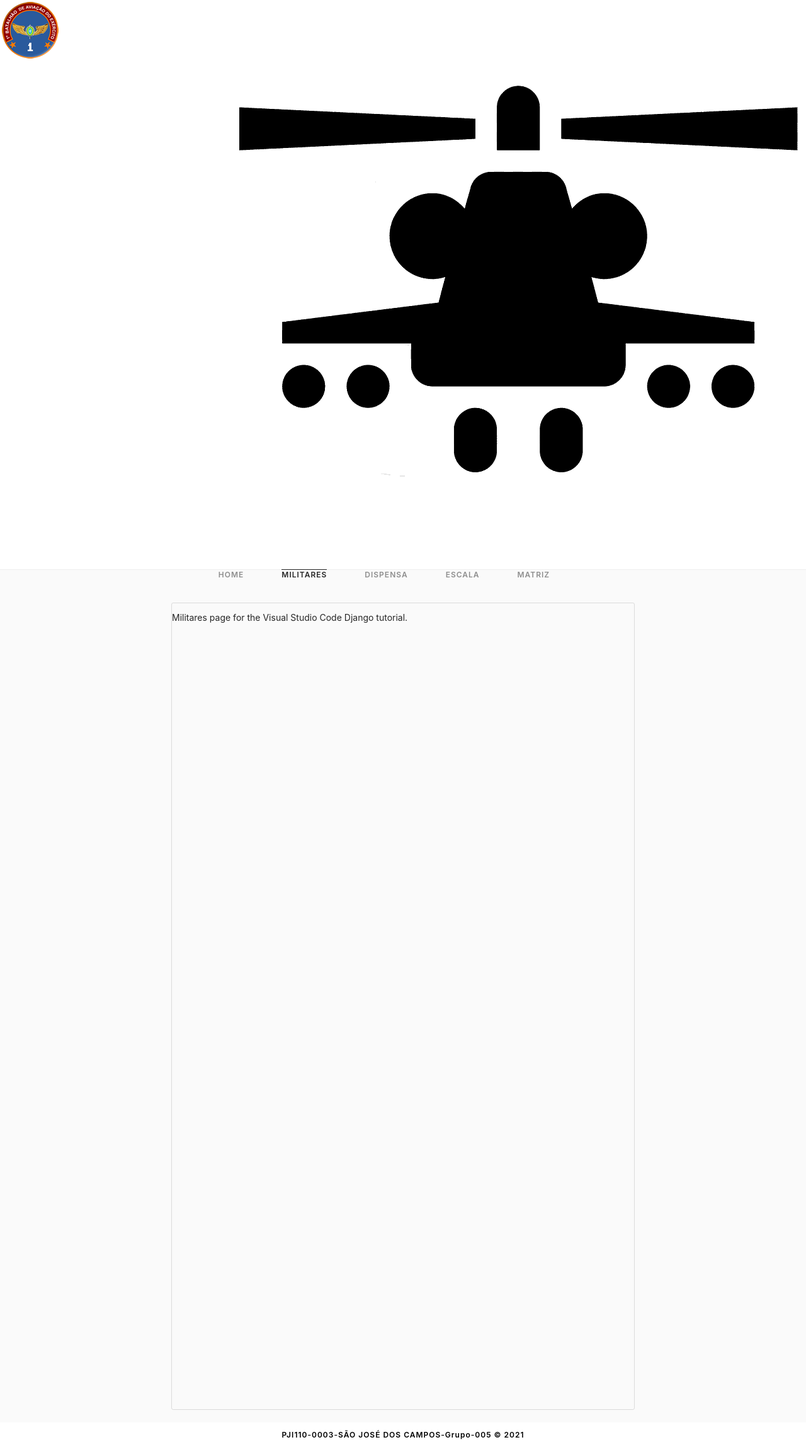
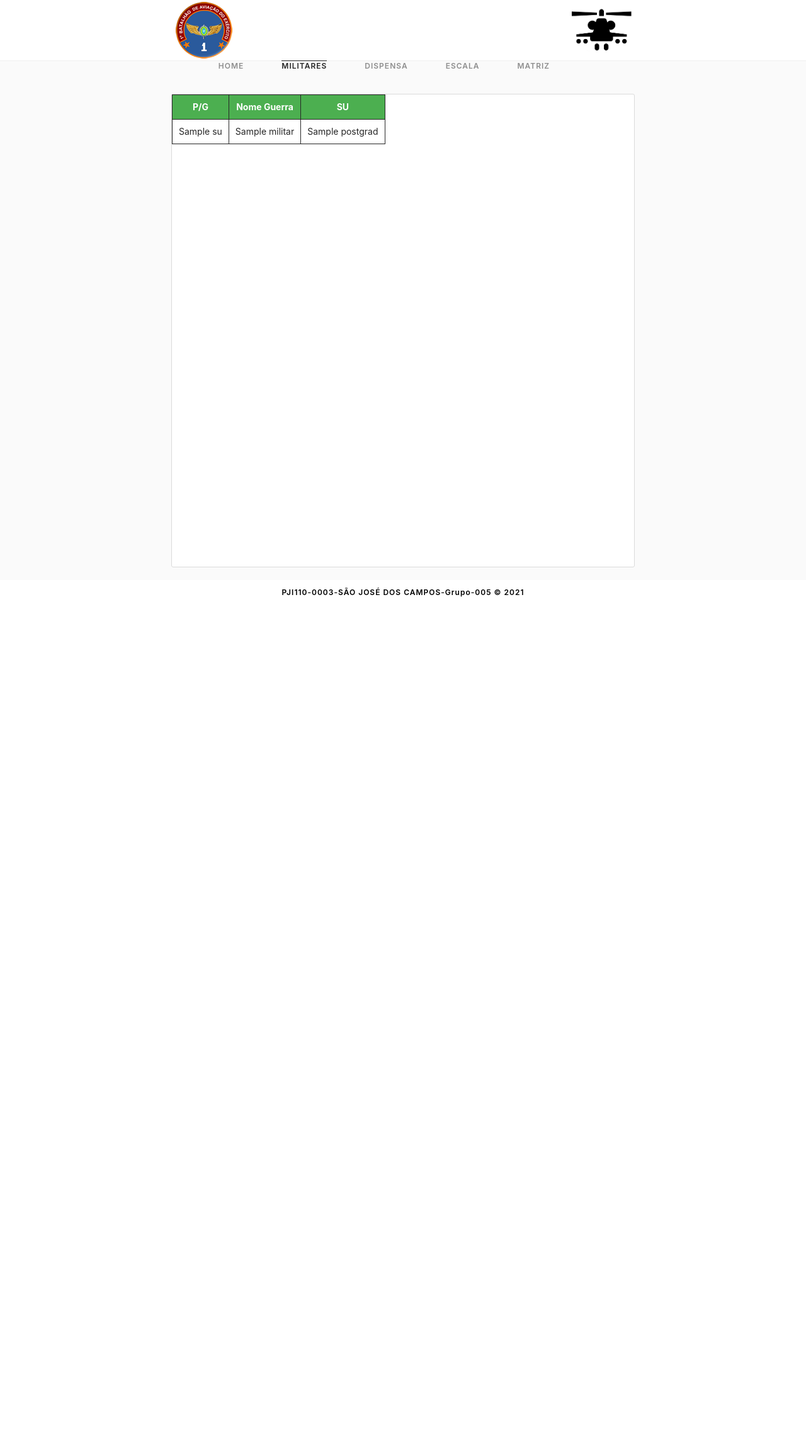
Before and after one commit to RafaelChuman/PJI110-Django, a Django app: page /militares/ in a window 1280 px wide. Shown: the whole page at 63% size. After the commit the page ends 948 px from the top, so only its background shows below. Run offline with Django 3.2, Linux system fonts and the light colour scheme; tables that the repository leaves empty hold one stand-in row (values such as "Sample post").

Commit message:
by Chuman Inner Join

```diff
--- a/PJI110/models.py
+++ b/PJI110/models.py
@@ -9,7 +9,7 @@
     Nome_SU = models.CharField(max_length=20)
 
 class  PostGrad(models.Model):
-    Nomde_PG = models.CharField(max_length=10)
+    Nome_PG = models.CharField(max_length=10)
 
 class Militar(models.Model):
     NomeG_Mil = models.CharField(max_length=20)
--- a/PJI110/templates/PJI110/militares.html
+++ b/PJI110/templates/PJI110/militares.html
@@ -9,5 +9,30 @@
 {% endblock %}
 
 {% block content %}
-<p>Militares page for the Visual Studio Code Django tutorial.</p>
+
+
+{% if militarList %}
+    <table>
+        <thead>
+        <tr>
+            <th>P/G</th>
+            <th>Nome Guerra</th>
+            <th>SU</th>
+        </tr>
+        </thead>
+        <tbody>
+        {% for militar in militarList %}
+            <tr>
+                <td>{{ militar.Id_SU.Nome_SU}}</td>
+                <td>{{ militar.NomeG_Mil}}</td>
+                <td>{{ militar.Id_PG.Nome_PG}}</td>
+            </tr>
+        {% endfor %}
+        </tbody>
+    </table>
+{% else %}
+    <p>Não Existe nenhum militar cadastrado no Sistema.</p>
+{% endif %}
+
+
 {% endblock %}
--- a/PJI110/urls.py
+++ b/PJI110/urls.py
@@ -1,11 +1,22 @@
+from django.db.models import query
 from django.urls import path
 from PJI110 import views
 from django.contrib.staticfiles.urls import staticfiles_urlpatterns
+from PJI110.models import SU
+from PJI110.models import PostGrad
+from PJI110.models import Militar
+
+'''
+militar_list_view = views.MilitarListView.as_view(
+    queryset = Militar.objects.select_related("Id_SU", "Id_PG"),
+    context_object_name = "militarList",
+    template_name="PJI110/militares.html"
+)'''
 
 urlpatterns = [
     path("", views.Home, name="home"),
     path("escala/", views.escala, name="escala"),
-    path("militares/", views.militares, name="militares"),
+    path("militares/", views.getdata, name="militares"),
     path("matriz/", views.matriz, name="matriz"),
     path("dispensa/", views.dispensa, name="dispensa"),
     ]
--- a/PJI110/views.py
+++ b/PJI110/views.py
@@ -1,13 +1,24 @@
 import re
+from django.shortcuts import render
+from django.shortcuts import redirect
 from django.utils.timezone import datetime
-from django.shortcuts import render
 from django.http import HttpResponse
+from django.views.generic import ListView
+
+from PJI110.forms import MilitarForm
+from PJI110.models import Militar
+
+
+
+
+def getdata(request):
+    militarList = Militar.objects.select_related("Id_SU", "Id_PG")
+
+    return render(request, "PJI110/militares.html", {'militarList':militarList})
 
 def Home(request):
     return render(request, "PJI110/home.html")
 
-def militares(request):
-    return render(request, "PJI110/militares.html")
 
 def escala(request):
    return render(request, "PJI110/escala.html")
--- a/static_collected/PJI110/site.css
+++ b/static_collected/PJI110/site.css
@@ -4,6 +4,11 @@
     padding: 0;
     border: 0;
     border-top: 0px;
+}
+
+.imgLogo{
+    height:96px;
+    width: 96px;
 }
 
 main
@@ -58,14 +63,14 @@
 
 .divConteudo{
     color: #262626;
-    background-color: #fafafa;
+    background-color: white;
     font-size: 14px;
     line-height: 18px;
     font-family: -apple-system,BlinkMacSystemFont,"Segoe UI",Roboto,Helvetica,Arial,sans-serif;
     border-radius: 3px;
     border: 1px solid #dbdbdb;
     min-width: 640px;
-    min-height: 1280px;
+    min-height: 750px;
 }
 
 .Bodysize{
@@ -77,3 +82,26 @@
     margin-right: auto;
     margin-left: auto;
 }
+
+
+tr:hover{
+    background-color:#fafafa;
+}
+
+tr:nth-child(even){
+    background-color: #f2f2f2
+}
+
+th {
+    background-color: #4CAF50;
+    color: white;
+}
+
+table, th, td {
+    border: 1px solid #262626;
+    border-bottom: 1px solid #262626;
+    border-collapse: collapse;
+    text-align: center;
+    vertical-align: center;
+    padding: 10px 10px 10px 10px;
+ }
```
Also changed, not shown: PJI110/forms.py (added, +19 -0 lines), PJI110/static/PJI110/site.css (+23 -0 lines), PJI110/migrations/0004_rename_nomde_pg_postgrad_nome_pg.py (added), static_collected/PJI110/esquilo.png (added).
